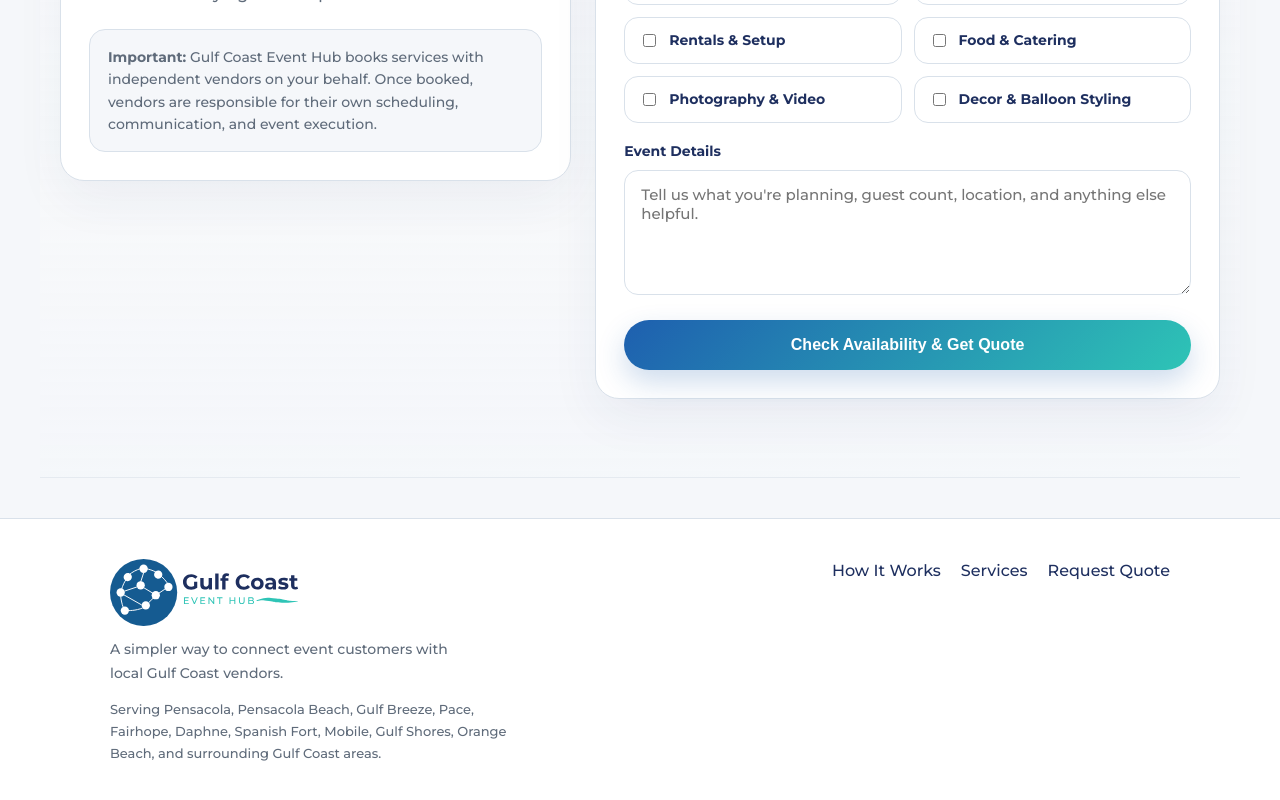
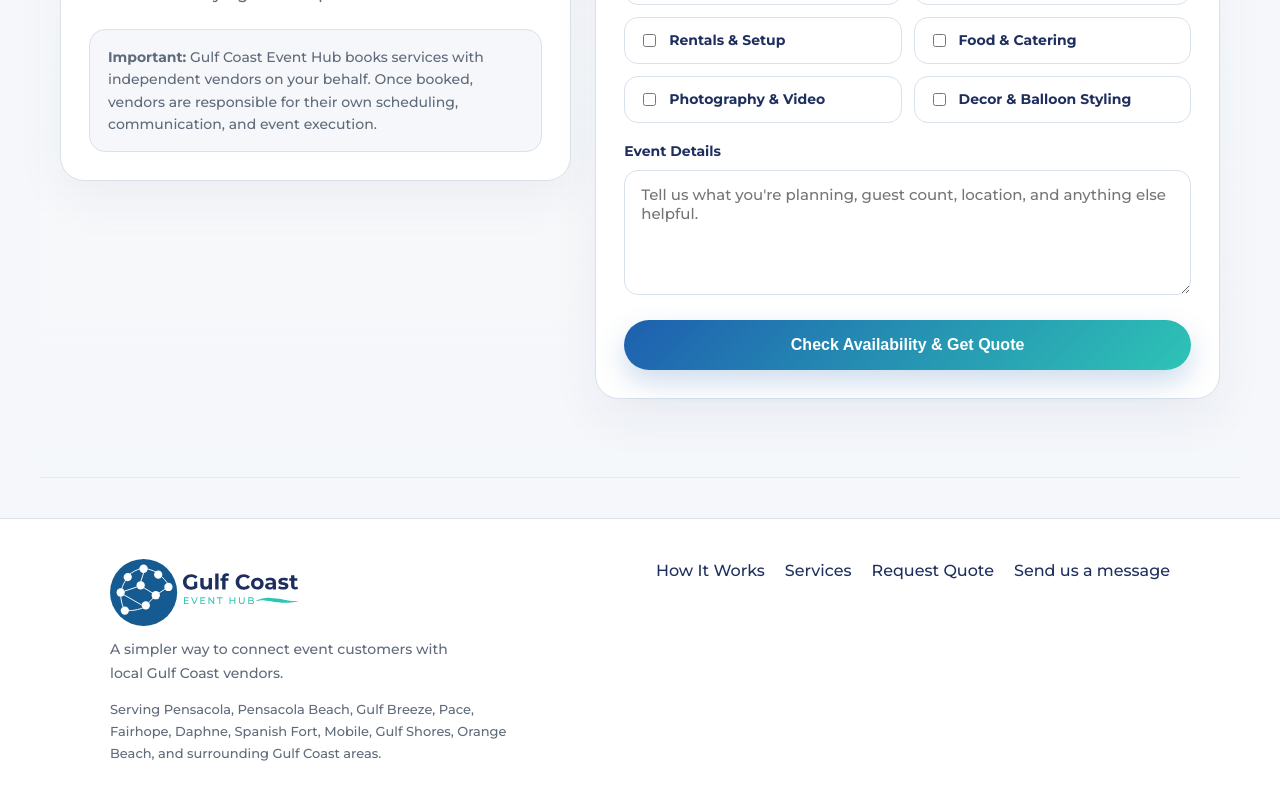
Before and after one commit to rynscull79/gulf-coast-event-hub, a React (Vite) app: page / in a window 1280 px wide. Shown: the part 8753-9553 px from the top of the page. Built offline with nearby package versions, Linux system fonts and the light colour scheme.

Commit message:
Add service tracking and email click tracking

```diff
--- a/src/App.jsx
+++ b/src/App.jsx
@@ -203,6 +203,10 @@ const handleChange = (e) => {
 };
 
   const handleCheckboxChange = (service) => {
+  trackEvent('service_type_select', {
+    service_type: service,
+  });
+
   setFormData((prev) => {
     const exists = prev.services.includes(service);
     return {
@@ -213,6 +217,7 @@ const handleChange = (e) => {
     };
   });
 };
+
 
   const handleSubmit = async (e) => {
     e.preventDefault();
@@ -1015,6 +1020,18 @@ trackEvent('lead_form_submit', {
       <a href="#services">Services</a>
       <a href="#request">Request Quote</a>
 
+      <a
+  href="mailto:infow@thirstydawgrentals.com?subject=Gulf%20Coast%20Event%20Hub%20Inquiry"
+  onClick={() =>
+    trackEvent('email_click', {
+      email_address: 'infow@thirstydawgrentals.com',
+      button_location: 'footer',
+    })
+  }
+>
+  Send us a message
+</a>
+
     </div>
   </div>
 </footer>
```
Lines whose indentation alone changed are shown as unchanged.
